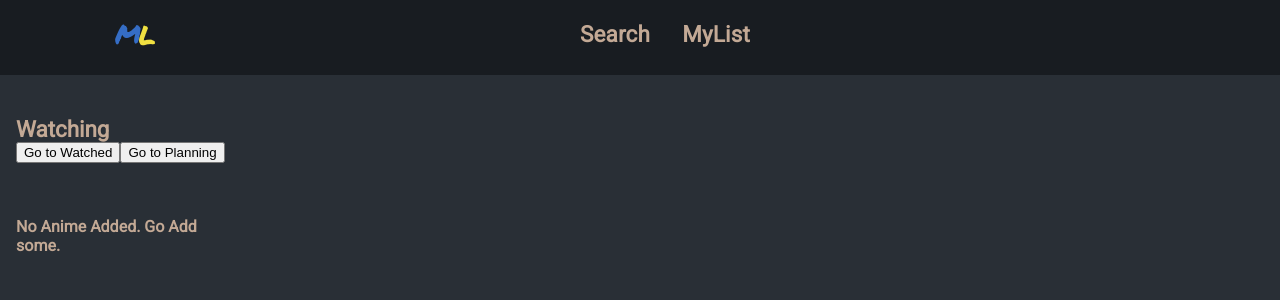
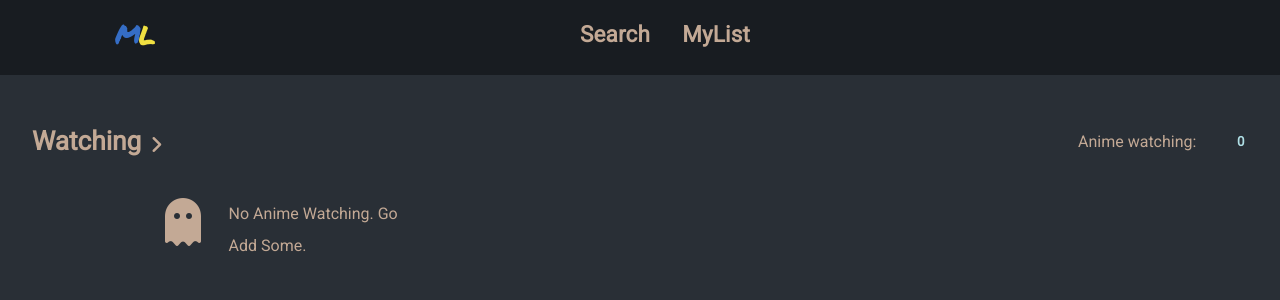
Before and after one commit to minh100/MyList, a React (Create React App) app: page /mylist in a window 1280 px wide. Shown: the top 300 px of the page. Built offline with nearby package versions, Linux system fonts and the light colour scheme; the HTML template or start-up script is replaced by a standard one.

Commit message:
Created a way to navigate from each list with better styling

```diff
--- a/src/Component/MyList.js
+++ b/src/Component/MyList.js
@@ -10,30 +10,45 @@ export const MyList = () => {
 
     return (
         <div className="mylist-section">
-
             {
                 listing === "Watching" && (
                     <>
                         <div className="list-header">
-                            <div>
-                                <h3 className="title">{listing}</h3>
-                                <button onClick={() => setListing("Watched")} >Go to Watched</button>
-                                <button onClick={() => setListing("Planning")} >Go to Planning</button>
+                            <div className="list-info">
+                                <div className="title">
+                                    <h3>{listing}</h3>
                                 </div>
-
-                            <h5 className="count">{activeAnimeList.length > 0 ? `Anime watching: ${activeAnimeList.length}` : ""}</h5>
+                                <div className="dropdown">
+                                    <i className="fas fa-angle-right fa-lg"></i>
+                                    <div className="dropdown-content">
+                                        <div onClick={() => setListing("Watched")} className="items">Go to Watched</div>
+                                        <div onClick={() => setListing("Planning")} className="items">Go to Planning</div>
+                                    </div>
+                                </div>
+                            </div>
+                            <div className="count-box">
+                                Anime watching: <h5 className="count">{activeAnimeList.length}</h5>
+                            </div>
                         </div>
                         <section className="list-section">
                             {activeAnimeList.length > 0 ? (
                                 <>
                                     {
                                         activeAnimeList.map((anime) => (
-                                        <ListCard key={anime.id} anime={anime}  />
+                                            <ListCard key={anime.id} anime={anime} />
                                         ))
                                     }
                                 </>
 
-                            ) : <h4>No Anime Added. Go Add some.</h4>}
+                            ) : (
+                                    <>
+                                        <i style={{ textAlign: "right" }} className="fas fa-ghost fa-3x"></i>
+                                        <div className="filler">
+                                            No Anime Watching. Go Add Some.
+                                    </div>
+                                    </>
+                                )
+                            }
                         </section>
                     </>
                 )
@@ -42,24 +57,40 @@ export const MyList = () => {
                 listing === "Watched" && (
                     <>
                         <div className="list-header">
-                            <div>
-                                <h3 className="title">{listing}</h3>
-                                <button onClick={() => setListing("Watching")} >Go to Watching</button>
-                                <button onClick={() => setListing("Planning")} >Go to Planning</button>
+                            <div className="list-info">
+                                <div className="title">
+                                    <h3>{listing}</h3>
                                 </div>
-
-                            <h5 className="count">{finishedAnimeList.length > 0 ? `Anime Watched: ${finishedAnimeList.length}` : ""}</h5>
+                                <div className="dropdown">
+                                    <i className="fas fa-angle-right fa-lg"></i>
+                                    <div className="dropdown-content">
+                                        <div onClick={() => setListing("Watching")} className="items">Go to Watching</div>
+                                        <div onClick={() => setListing("Planning")} className="items">Go to Planning</div>
+                                    </div>
+                                </div>
+                            </div>
+                            <div className="count-box">
+                                Anime Watched: <h5 className="count">{finishedAnimeList.length}</h5>
+                            </div>
                         </div>
                         <section className="list-section">
                             {finishedAnimeList.length > 0 ? (
                                 <>
                                     {
                                         finishedAnimeList.map((anime) => (
-                                            <ListCard key={anime.id} anime={anime}  />
+                                            <ListCard key={anime.id} anime={anime} />
                                         ))
                                     }
                                 </>
-                            ) : <h4>No Anime Watched. Go Watch Some.</h4>}
+                            ) : (
+                                    <>
+                                        <i style={{ textAlign: "right" }} className="fas fa-ghost fa-3x"></i>
+                                        <div className="filler">
+                                            No Anime Watched. Go Watch Some.
+                                    </div>
+                                    </>
+                                )
+                            }
                         </section>
                     </>
                 )
@@ -68,13 +99,21 @@ export const MyList = () => {
                 listing === "Planning" && (
                     <>
                         <div className="list-header">
-                            <div>
-                                <h3 className="title">{listing}</h3>
-                                <button onClick={() => setListing("Watching")} >Go to Watching</button>
-                                <button onClick={() => setListing("Watched")} >Go to Watched</button>
+                            <div className="list-info">
+                                <div className="title">
+                                    <h3>{listing}</h3>
                                 </div>
-
-                            <h5 className="count">{planningAnimeList.length > 0 ? `Anime watching: ${planningAnimeList.length}` : ""}</h5>
+                                <div className="dropdown">
+                                    <i className="fas fa-angle-right fa-lg"></i>
+                                    <div className="dropdown-content">
+                                        <div onClick={() => setListing("Watching")} className="items">Go to Watching</div>
+                                        <div onClick={() => setListing("Watched")} className="items">Go to Watched</div>
+                                    </div>
+                                </div>
+                            </div>
+                            <div className="count-box">
+                                Planned Anime: <h5 className="count">{planningAnimeList.length}</h5>
+                            </div>
                         </div>
                         <section className="list-section">
                             {planningAnimeList.length > 0 ? (
@@ -86,7 +125,15 @@ export const MyList = () => {
                                     }
                                 </>
 
-                            ) : <h4>No Anime Planned. Go Add some.</h4>}
+                            ) : (
+                                    <>
+                                        <i style={{ textAlign: "right" }} className="fas fa-ghost fa-3x"></i>
+                                        <div className="filler">
+                                            No Anime Planned. Go Add Some.
+                                        </div>
+                                    </>
+                                )
+                            }
                         </section>
                     </>
                 )
--- a/src/Component/Navbar.js
+++ b/src/Component/Navbar.js
@@ -14,7 +14,6 @@ export const Navbar = () => {
                     <Link className="link" to="/">Search</Link>
                     <Link className="link" to="/mylist">MyList</Link>
                 </div>
-
             </div>
         </div>
     )
--- a/src/Css/MyList.css
+++ b/src/Css/MyList.css
@@ -3,18 +3,70 @@
 }
 
 .list-header {
-    padding: 1rem;
-    margin: 0;
-    display: flex;
+    padding: 0;
+    margin: 1rem 2rem 0 2rem;
+    display: grid;
+    grid-template-columns: auto auto;
     justify-content: space-between;
+
 }
 
-.list-header .title {
-    margin-right: 1rem;
+.list-info {
+    display: flex;
+    width: 210px;
 }
 
-.list-header .count {
-    padding-top: 3px;
+.dropdown {
+    position: absolute;
+    left: 150px;
+    top: 135px;
+}
+
+.dropdown-content {
+    background-color: #181C21;
+    position: absolute;
+    width: 120px;
+    z-index: 100px;
+    top: -17px;
+    left: 20px;
+    border-radius: 5px;
+    margin: 0;
+    opacity: 0;
+    padding-left: 3;
+
+}
+
+.list-info:hover .dropdown-content {
+    opacity: 1;
+    transition: opacity .2s ease-in-out;
+}
+
+.dropdown-content:hover {
+    display: block;
+}
+
+.items {
+    padding: 4px;
+    text-align: center;
+    border-radius: 5px;
+}
+
+.items:hover {
+    color: rgb(240, 227, 203);
+}
+
+.count-box {
+    margin: 2rem 0 0 0 ;
+    display: flex;
+    flex-wrap: wrap;
+    width: 170px
+}
+
+.count {
+    margin: .14rem 0 0 .2rem;
+    text-align: right;
+    width: 45px;
+    color: powderblue
 }
 
 .list-section {
@@ -24,6 +76,11 @@
     grid-template-columns: repeat(auto-fill, 185px);
     justify-content: space-between;
     margin: 1rem;
+}
+
+.filler {
+    width: 100%;
+    line-height: 2rem;
 }
 
 @media screen and (max-width: 760px) {
@@ -40,6 +97,7 @@
         grid-gap: 25px 20px;
         justify-content: center;
     }
+
 }
 
 @media screen and (max-width: 1065px) {
@@ -48,8 +106,10 @@
     }
 }
 
+
+
 @media screen and (max-width: 1540px) {
     .list-section {
-        grid-gap: 25px 20px;
+        grid-gap: 25px 23.9px;
     }
 }
--- a/src/Css/Navbar.css
+++ b/src/Css/Navbar.css
@@ -47,8 +47,9 @@
     text-decoration: none;
     transition: .15s;
     outline: 0;
-    color: #C3A995
+    color: #C3A995;
 }
+
 
 @media screen and (max-height: 920px) {
     .navbar-section {
--- a/src/Css/ResultCard.css
+++ b/src/Css/ResultCard.css
@@ -72,12 +72,15 @@ img {
         width: 0;
         padding-bottom: 142.85714%;
     }
+    .card-title{
+        font-size: .8rem;
+    }
 
 }
 
 @media screen and (max-width: 760px) {
     .card-title {
-        font-size: 1rem;
+        font-size: .8rem;
 
     }
 }
--- a/src/Home.css
+++ b/src/Home.css
@@ -75,6 +75,6 @@ body {
 
 @media screen and (max-width: 1540px) {
     .result-card-list {
-        grid-gap: 25px 20px;
+        grid-gap: 25px 23.9px;
     }
 }
```
Lines whose indentation alone changed are shown as unchanged.
